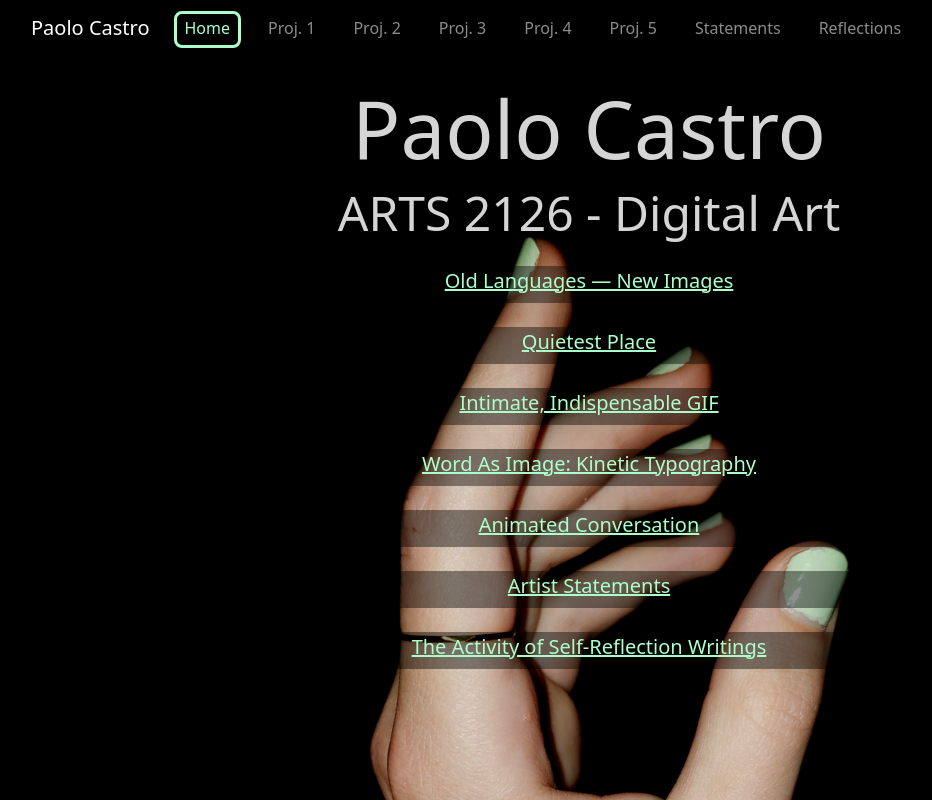
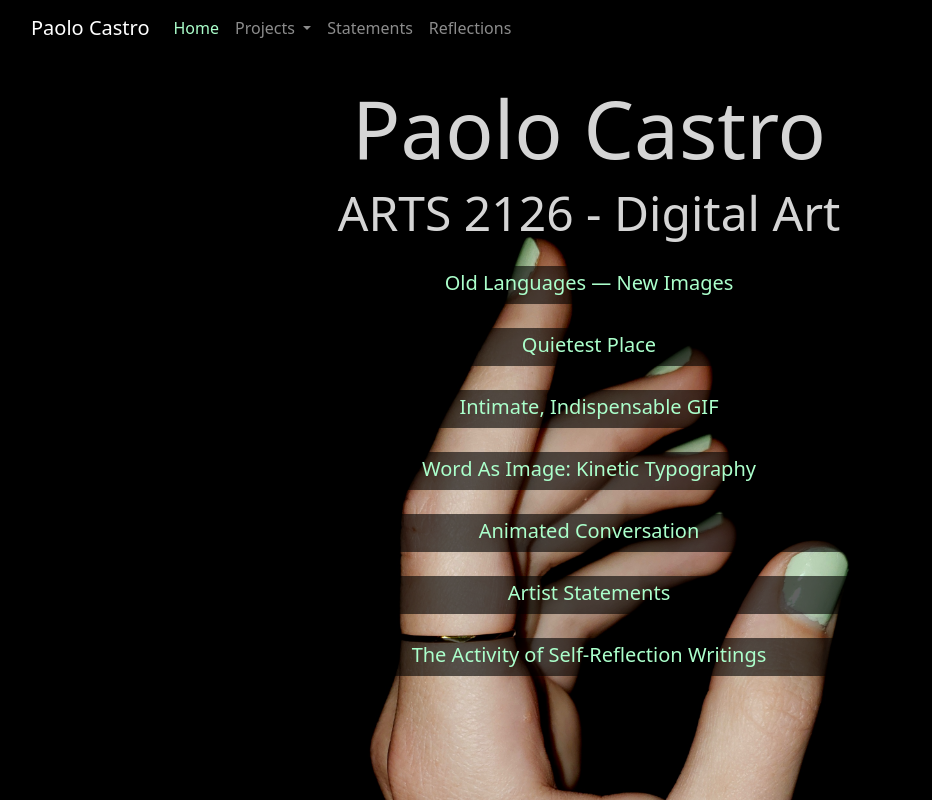
Before and after one commit to EmpathyCastro/DigitalArtPortfolio, a Flask app: page / in a window 1280 px wide. Shown: the whole page, without its empty margins (51-983 px from the left). Run offline with Flask 2, Linux system fonts and the light colour scheme; parts of the project's set-up code (start-up, migrations or seed data) failed here and were passed over; some libraries are stand-ins or nearby versions.

Commit message:
Adjustments

```diff
--- a/web/routes.py
+++ b/web/routes.py
@@ -22,27 +22,27 @@ def home():
 
 @app.route("/project1")
 def project1():
-    return flask.render_template("empty-project.html", nav_page="project1")
+    return flask.render_template("empty-project.html", nav_page="projects")
 
 
 @app.route("/project2")
 def project2():
-    return flask.render_template("empty-project.html", nav_page="project2")
+    return flask.render_template("empty-project.html", nav_page="projects")
 
 
 @app.route("/project3")
 def project3():
-    return flask.render_template("empty-project.html", nav_page="project3")
+    return flask.render_template("empty-project.html", nav_page="projects")
 
 
 @app.route("/project4")
 def project4():
-    return flask.render_template("empty-project.html", nav_page="project4")
+    return flask.render_template("empty-project.html", nav_page="projects")
 
 
 @app.route("/project5")
 def project5():
-    return flask.render_template("empty-project.html", nav_page="project5")
+    return flask.render_template("empty-project.html", nav_page="projects")
 
 
 @app.route("/statements")
--- a/web/static/css/main.css
+++ b/web/static/css/main.css
@@ -11,9 +11,9 @@
 }
 
 .splash-link {
-    background-color: rgba(0, 0, 0, 0.42);
-    padding-top: 3px;
-    padding-bottom: 10px;
+    background-color: rgba(0, 0, 0, 0.6);
+    padding-top: 5px;
+    padding-bottom: 9px;
 }
 
 .project-container {
--- a/web/templates/home.html
+++ b/web/templates/home.html
@@ -5,13 +5,13 @@
     <h1 class="text-center display-1">Paolo Castro</h1>
     <h3 class="text-center display-5">ARTS 2126 - Digital Art</h3>
     <div class="text-center vstack gap-3 mt-4">
-      <a class="h5 text-primary splash-link" href="{{ url_for("project1") }}"><span>Old Languages — New Images</span></a>
-      <a class="h5 text-primary splash-link" href="{{ url_for("project2") }}"><span>Quietest Place</span></a>
-      <a class="h5 text-primary splash-link" href="{{ url_for("project3") }}"><span>Intimate, Indispensable GIF</span></a>
-      <a class="h5 text-primary splash-link" href="{{ url_for("project4") }}"><span>Word As Image: Kinetic Typography</span></a>
-      <a class="h5 text-primary splash-link" href="{{ url_for("project5") }}"><span>Animated Conversation</span></a>
-      <a class="h5 text-primary splash-link" href="{{ url_for("statements") }}"><span>Artist Statements</span></a>
-      <a class="h5 text-primary splash-link" href="{{ url_for("reflections") }}"><span>The Activity of Self-Reflection Writings</span></a>
+      <a class="h5 text-primary splash-link text-decoration-none" href="{{ url_for("project1") }}"><span>Old Languages — New Images</span></a>
+      <a class="h5 text-primary splash-link text-decoration-none" href="{{ url_for("project2") }}"><span>Quietest Place</span></a>
+      <a class="h5 text-primary splash-link text-decoration-none" href="{{ url_for("project3") }}"><span>Intimate, Indispensable GIF</span></a>
+      <a class="h5 text-primary splash-link text-decoration-none" href="{{ url_for("project4") }}"><span>Word As Image: Kinetic Typography</span></a>
+      <a class="h5 text-primary splash-link text-decoration-none" href="{{ url_for("project5") }}"><span>Animated Conversation</span></a>
+      <a class="h5 text-primary splash-link text-decoration-none" href="{{ url_for("statements") }}"><span>Artist Statements</span></a>
+      <a class="h5 text-primary splash-link text-decoration-none" href="{{ url_for("reflections") }}"><span>The Activity of Self-Reflection Writings</span></a>
     </div>
   </div>
 {#  <div class="bg-black">#}
--- a/web/templates/layout.html
+++ b/web/templates/layout.html
@@ -20,28 +20,61 @@
   {% endif %}
 </head>
 
-<body {% if not no_header and not splash %}style="margin-top: 4rem"{% elif splash %}class="bg-black"{% endif %}>
+<body {% if not no_header and not splash %}style="margin-top: 4rem" {% elif splash %}class="bg-black"{% endif %}>
 
   {% if not no_header %}
   <header class="site-header">
-    <nav class="navbar navbar-expand-md {% if not splash %}navbar-dark bg-black{% else %}navbar-dark bg-black{% endif %} fixed-top">
+    <nav class="navbar navbar-expand-lg navbar-dark bg-black fixed-top">
       <div class="container">
-        <a class="navbar-brand mr-4" href="/">Paolo Castro</a>
-        <button class="navbar-toggler" type="button" data-bs-toggle="collapse" data-bs-target="#navbarToggle" aria-controls="navbarToggle" aria-expanded="false" aria-label="Toggle navigation">
+        <a class="navbar-brand" href="{{ url_for("home") }}">Paolo Castro</a>
+        <button class="navbar-toggler" type="button" data-bs-toggle="collapse" data-bs-target="#navbarNavDropdown" aria-controls="navbarNavDropdown" aria-expanded="false" aria-label="Toggle navigation">
           <span class="navbar-toggler-icon"></span>
         </button>
-        <div class="collapse navbar-collapse" id="navbarToggle">
-          <div class="navbar-nav mr-auto">
-            <a class="nav-item nav-link {% if nav_page == "home" %}text-primary active{% endif %}" href="{{ url_for("home") }}"><span>Home</span></a>
-            <a class="nav-item nav-link {% if nav_page == "project1" %}text-primary active{% endif %}" href="{{ url_for("project1") }}"><span>Proj. 1</span></a>
-            <a class="nav-item nav-link {% if nav_page == "project2" %}text-primary active{% endif %}" href="{{ url_for("project2") }}"><span>Proj. 2</span></a>
-            <a class="nav-item nav-link {% if nav_page == "project3" %}text-primary active{% endif %}" href="{{ url_for("project3") }}"><span>Proj. 3</span></a>
-            <a class="nav-item nav-link {% if nav_page == "project4" %}text-primary active{% endif %}" href="{{ url_for("project4") }}"><span>Proj. 4</span></a>
-            <a class="nav-item nav-link {% if nav_page == "project5" %}text-primary active{% endif %}" href="{{ url_for("project5") }}"><span>Proj. 5</span></a>
-            <a class="nav-item nav-link {% if nav_page == "statements" %}text-primary active{% endif %}" href="{{ url_for("statements") }}"><span>Statements</span></a>
-            <a class="nav-item nav-link {% if nav_page == "reflections" %}text-primary active{% endif %}" href="{{ url_for("reflections") }}"><span>Reflections</span></a>
-          </div>
-          <!-- Navbar Right Side -->
+        <div class="collapse navbar-collapse" id="navbarNavDropdown">
+          <ul class="navbar-nav">
+            <li class="nav-item">
+              <a class="nav-link {% if nav_page == "home" %}text-primary active{% endif %}" aria-current="page" href="{{ url_for("home") }}">Home</a>
+            </li>
+            <li class="nav-item dropdown">
+              <a class="nav-link {% if nav_page == "projects" %}text-primary active{% endif %} dropdown-toggle" href="#" id="navbarDropdownMenuLink" role="button" data-bs-toggle="dropdown" aria-expanded="false">
+                Projects
+              </a>
+              <ul class="dropdown-menu dropdown-menu-dark" aria-labelledby="navbarDropdownMenuLink">
+                <li><a class="dropdown-item" href="{{ url_for("project1") }}">Project 1</a></li>
+                <li><a class="dropdown-item" href="{{ url_for("project2") }}">Project 2</a></li>
+                <li><a class="dropdown-item" href="{{ url_for("project3") }}">Project 3</a></li>
+                <li><a class="dropdown-item" href="{{ url_for("project4") }}">Project 4</a></li>
+                <li><a class="dropdown-item" href="{{ url_for("project5") }}">Project 5</a></li>
+              </ul>
+            </li>
+            <li class="nav-item">
+              <a class="nav-link {% if nav_page == "statements" %}text-primary active{% endif %}" aria-current="page" href="{{ url_for("statements") }}">Statements</a>
+            </li>
+            <li class="nav-item">
+              <a class="nav-link {% if nav_page == "reflections" %}text-primary active{% endif %}" aria-current="page" href="{{ url_for("reflections") }}">Reflections</a>
+            </li>
+          </ul>
+        </div>
+      </div>
+    </nav>
+{#    <nav class="navbar navbar-expand-md navbar-dark bg-black fixed-top">#}
+{#      <div class="container">#}
+{#        <a class="navbar-brand mr-4" href="/">Paolo Castro</a>#}
+{#        <button class="navbar-toggler" type="button" data-bs-toggle="collapse" data-bs-target="#navbarToggle" aria-controls="navbarToggle" aria-expanded="false" aria-label="Toggle navigation">#}
+{#          <span class="navbar-toggler-icon"></span>#}
+{#        </button>#}
+{#        <div class="collapse navbar-collapse" id="navbarToggle">#}
+{#          <div class="navbar-nav mr-auto">#}
+{#            <a class="nav-item nav-link {% if nav_page == "home" %}text-primary active{% endif %}" href="{{ url_for("home") }}"><span>Home</span></a>#}
+{#            <a class="nav-item nav-link {% if nav_page == "project1" %}text-primary active{% endif %}" href="{{ url_for("project1") }}"><span>Proj. 1</span></a>#}
+{#            <a class="nav-item nav-link {% if nav_page == "project2" %}text-primary active{% endif %}" href="{{ url_for("project2") }}"><span>Proj. 2</span></a>#}
+{#            <a class="nav-item nav-link {% if nav_page == "project3" %}text-primary active{% endif %}" href="{{ url_for("project3") }}"><span>Proj. 3</span></a>#}
+{#            <a class="nav-item nav-link {% if nav_page == "project4" %}text-primary active{% endif %}" href="{{ url_for("project4") }}"><span>Proj. 4</span></a>#}
+{#            <a class="nav-item nav-link {% if nav_page == "project5" %}text-primary active{% endif %}" href="{{ url_for("project5") }}"><span>Proj. 5</span></a>#}
+{#            <a class="nav-item nav-link {% if nav_page == "statements" %}text-primary active{% endif %}" href="{{ url_for("statements") }}"><span>Statements</span></a>#}
+{#            <a class="nav-item nav-link {% if nav_page == "reflections" %}text-primary active{% endif %}" href="{{ url_for("reflections") }}"><span>Reflections</span></a>#}
+{#          </div>#}
+{#          <!-- Navbar Right Side -->#}
 {#          <div class="navbar-nav">#}
 {#            {% if current_user.is_authenticated %}#}
 {#              <a class="nav-item nav-link" href="{{ url_for("account") }}">{{ current_user.username }}</a>#}
@@ -54,9 +87,9 @@
 {#              <a class="nav-item nav-link" href="{{ url_for("register") }}">Register</a>#}
 {#            {% endif %}#}
 {#          </div>#}
-        </div>
-      </div>
-    </nav>
+{#        </div>#}
+{#      </div>#}
+{#    </nav>#}
   </header>
   {% endif %}
 
```
